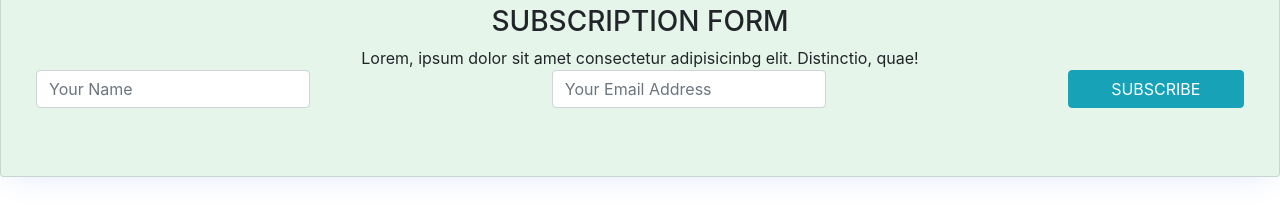
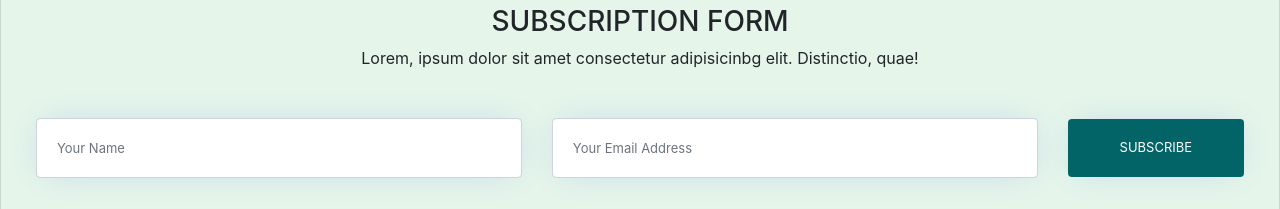
Before and after one commit to beattris/Ng_Blog, an Angular app: page / in a window 1280 px wide. Shown: the part 743-952 px from the top of the page. Built offline with nearby package versions, Linux system fonts and the light colour scheme.

Commit message:
modified the subscription component

```diff
--- a/src/app/subscription-form/subscription-form.component.css
+++ b/src/app/subscription-form/subscription-form.component.css
@@ -1,3 +1,21 @@
 .card {
   background-color: var(--secondary-color);
 }
+
+input[type = text], input[type = email]{
+  height: 60px;
+  padding-left: 20px;
+  font-size: 13px;
+  width: 100%;
+}
+
+.btn-sub {
+  height: 58px;
+  border: none;
+  font-size: 13px;
+  background-color: var(--primary-color);
+}
+
+.sub-text {
+  width: 500px;
+}
--- a/src/app/subscription-form/subscription-form.component.html
+++ b/src/app/subscription-form/subscription-form.component.html
@@ -3,15 +3,15 @@
     <div class="text-center mt-3 mb-5">
         <h3>SUBSCRIPTION FORM</h3>
         <p class="m-auto subs-text">Lorem, ipsum dolor sit amet consectetur adipisicinbg elit. Distinctio, quae!</p>
-        <form action="#" class="form-inline mb-5">
+        <form action="#" class="form-inline mb-5 mt-5">
             <div class="form-group col-md-5">
-                <input type="text" class="form-control" placeholder="Your Name">
+                <input type="text" class="form-control shadow-effect" placeholder="Your Name">
             </div>
             <div class="form-group col-md-5">
-                <input type="email" class="form-control" placeholder="Your Email Address">
+                <input type="email" class="form-control shadow-effect" placeholder="Your Email Address">
             </div>
             <div class="col-md-2">
-                <button class="btn btn-info btn-block btn-sub">SUBSCRIBE</button>
+                <button class="btn btn-info btn-block btn-sub shadow-effect">SUBSCRIBE</button>
             </div>
         </form>
     </div>
```
